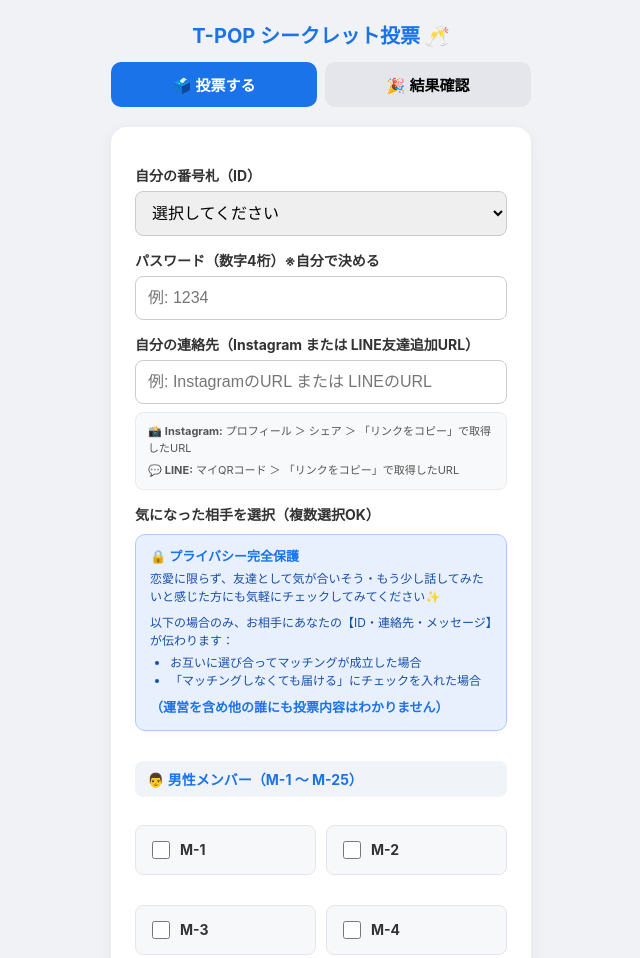
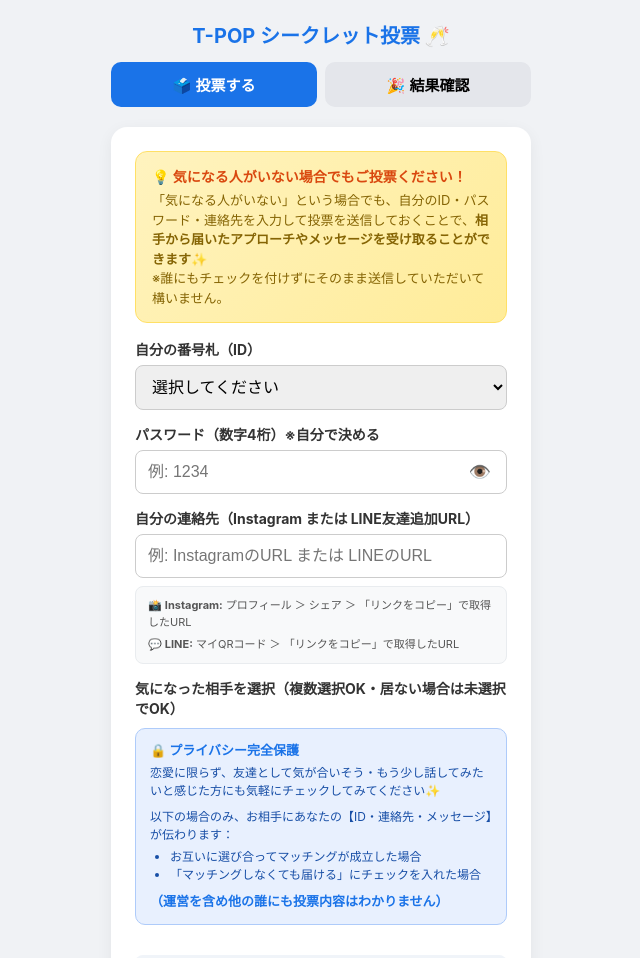
Before and after one commit to T-POP-U/tpop-vote, a Flask app: page / in a window 1280 px wide. Shown: the top 958 px of the page, without its empty margins (319-959 px from the left). Run offline with Flask 3, Linux system fonts and the light colour scheme; some libraries are stand-ins or nearby versions.

Commit message:
Update index.html

```diff
--- a/templates/index.html
+++ b/templates/index.html
@@ -4,6 +4,7 @@
   <meta charset="UTF-8">
   <meta name="viewport" content="width=device-width, initial-scale=1.0">
   <title>T-POP シークレット投票</title>
+  <!-- 🎉 JSライブラリ -->
   <script src="https://cdn.jsdelivr.net/npm/canvas-confetti@1.6.0/dist/confetti.browser.min.js" defer></script>
   <style>
     body { font-family: -apple-system, BlinkMacSystemFont, "Segoe UI", Roboto, sans-serif; margin: 0; padding: 20px; background: #f0f2f5; color: #333; overflow-x: hidden; }
@@ -16,6 +17,44 @@
     label { display: block; font-weight: bold; margin: 14px 0 6px; font-size: 14px; }
     select, input[type="text"], input[type="password"], textarea { width: 100%; padding: 12px; border: 1px solid #ccc; border-radius: 8px; font-size: 16px; box-sizing: border-box; }
     textarea { resize: vertical; min-height: 60px; font-family: inherit; }
+
+    /* 👁 パスワード表示切替付きインプットコンテナ */
+    .password-wrapper {
+      position: relative;
+      display: flex;
+      align-items: center;
+    }
+    .password-wrapper input {
+      padding-right: 45px;
+    }
+    .toggle-password-btn {
+      position: absolute;
+      right: 10px;
+      background: none;
+      border: none;
+      font-size: 18px;
+      cursor: pointer;
+      padding: 6px;
+      user-select: none;
+    }
+
+    /* 📣 「気になっている人がいなくても投票してね」案内ボックス */
+    .vote-notice-box {
+      background: linear-gradient(135deg, #fff3bf 0%, #ffec99 100%);
+      border: 1px solid #ffe066;
+      border-radius: 12px;
+      padding: 14px 16px;
+      margin-bottom: 16px;
+      color: #856404;
+      font-size: 13px;
+      line-height: 1.5;
+    }
+    .vote-notice-box strong {
+      color: #d9480f;
+      font-size: 14px;
+      display: block;
+      margin-bottom: 4px;
+    }
 
     /* 💡 連絡先補足ガイド */
     .contact-guide {
@@ -205,19 +244,16 @@
       backdrop-filter: blur(8px);
     }
 
-    /* マッチング相手（ピンクネオン） */
     .partner-label-matched {
       font-size: 12px; font-weight: 900; letter-spacing: 2px; color: #ff80bf;
       text-shadow: 0 0 10px #ff007f, 0 0 20px #ff007f;
     }
 
-    /* 相手ID：白文字×うっすらピンクネオン */
     .partner-id-matched {
       font-size: 32px; font-weight: 900; color: #ffffff; margin: 6px 0 14px;
       text-shadow: 0 0 8px #ffffff, 0 0 15px rgba(255, 0, 127, 0.8), 0 0 25px rgba(255, 0, 127, 0.5);
     }
 
-    /* 送信者（シアン統一） */
     .partner-label-approach {
       font-size: 12px; font-weight: 900; letter-spacing: 2px; color: #00f0ff;
       text-shadow: 0 0 8px rgba(0, 240, 255, 0.8);
@@ -252,23 +288,35 @@
 
     .message-text { font-size: 15px; color: #f8fafc; line-height: 1.5; font-weight: 600; word-break: break-all; white-space: pre-wrap; }
 
-    /* SNS特化ボタン */
+    /* 震えてタップを促すアニメーション付きボタン */
+    @keyframes pulseShake {
+      0% { transform: scale(1); }
+      10% { transform: scale(1.04) rotate(-1.5deg); }
+      20% { transform: scale(1.04) rotate(1.5deg); }
+      30% { transform: scale(1.04) rotate(-1.5deg); }
+      40% { transform: scale(1.04) rotate(1.5deg); }
+      50% { transform: scale(1); }
+      100% { transform: scale(1); }
+    }
+
     .btn-contact {
-      display: block; width: 100%; padding: 14px; border-radius: 12px;
+      display: block; width: 100%; padding: 15px; border-radius: 14px;
       font-size: 16px; font-weight: 900; color: white !important;
       text-decoration: none; box-sizing: border-box; letter-spacing: 1px;
+      animation: pulseShake 2.5s infinite ease-in-out;
     }
+
     .btn-instagram {
       background: linear-gradient(45deg, #f09433 0%, #e6683c 25%, #dc2743 50%, #cc2366 75%, #bc1888 100%);
-      box-shadow: 0 0 20px rgba(220, 39, 67, 0.6);
+      box-shadow: 0 0 20px rgba(220, 39, 67, 0.7);
     }
     .btn-line {
       background: #06C755;
-      box-shadow: 0 0 20px rgba(6, 199, 85, 0.6);
+      box-shadow: 0 0 20px rgba(6, 199, 85, 0.7);
     }
     .btn-default {
       background: #1a73e8;
-      box-shadow: 0 0 20px rgba(26, 115, 232, 0.6);
+      box-shadow: 0 0 20px rgba(26, 115, 232, 0.7);
     }
 
     /* 🌧️ 狂気の雨×ネオン（ノーマッチング専用カード） */
@@ -356,7 +404,16 @@
       <button class="tab-btn" onclick="showTab('result')">🎉 結果確認</button>
     </div>
 
+    <!-- 投票画面 -->
     <div id="vote-tab" class="card">
+
+      <!-- 📣 アプローチ受領についての重要案内 -->
+      <div class="vote-notice-box">
+        <strong>💡 気になる人がいない場合でもご投票ください！</strong>
+        「気になる人がいない」という場合でも、自分のID・パスワード・連絡先を入力して投票を送信しておくことで、<b>相手から届いたアプローチやメッセージを受け取ることができます✨</b><br>
+        ※誰にもチェックを付けずにそのまま送信していただいて構いません。
+      </div>
+
       <form id="voteForm">
         <label>自分の番号札（ID）</label>
         <select id="my_id" required>
@@ -374,7 +431,10 @@
         </select>
 
         <label>パスワード（数字4桁）※自分で決める</label>
+        <div class="password-wrapper">
           <input type="password" id="pin" placeholder="例: 1234" maxlength="4" required>
+          <button type="button" class="toggle-password-btn" onclick="togglePasswordVisibility('pin', this)">👁️</button>
+        </div>
 
         <label>自分の連絡先（Instagram または LINE友達追加URL）</label>
         <input type="text" id="contact" placeholder="例: InstagramのURL または LINEのURL" required>
@@ -384,7 +444,7 @@
           <div class="contact-guide-item">💬 <b>LINE:</b> マイQRコード ＞ 「リンクをコピー」で取得したURL</div>
         </div>
 
-        <label>気になった相手を選択（複数選択OK）</label>
+        <label>気になった相手を選択（複数選択OK・居ない場合は未選択でOK）</label>
 
         <div class="privacy-notice">
           <strong>🔒 プライバシー完全保護</strong>
@@ -398,6 +458,7 @@
         </div>
 
         <div class="grid" id="checkbox-grid">
+          <!-- JSで描画 -->
         </div>
 
         <div id="messages-container" class="messages-container"></div>
@@ -406,6 +467,7 @@
       </form>
     </div>
 
+    <!-- 投票完了表示 -->
     <div id="complete-view" class="card" style="display:none;">
       <div class="complete-box">
         <h2 style="color: #1a73e8;">投票完了✨</h2>
@@ -414,6 +476,7 @@
       </div>
     </div>
 
+    <!-- 結果確認画面 -->
     <div id="result-tab" class="card" style="display:none;">
       <label>自分の番号札（ID）</label>
       <select id="res_my_id">
@@ -431,7 +494,10 @@
       </select>
 
       <label>設定したパスワード（4桁）</label>
+      <div class="password-wrapper">
         <input type="password" id="res_pin" placeholder="4桁の数字" maxlength="4">
+        <button type="button" class="toggle-password-btn" onclick="togglePasswordVisibility('res_pin', this)">👁️</button>
+      </div>
 
       <button type="button" class="submit-btn" onclick="checkResultWithAnimation()">結果を見る 🔍</button>
 
@@ -452,6 +518,18 @@
       }
       grid.innerHTML = html;
     });
+
+    /* 👁 パスワード表示/非表示切り替え機能 */
+    function togglePasswordVisibility(inputId, btn) {
+      const input = document.getElementById(inputId);
+      if (input.type === "password") {
+        input.type = "text";
+        btn.textContent = "🙈";
+      } else {
+        input.type = "password";
+        btn.textContent = "👁️";
+      }
+    }
 
     function triggerVibrate(pattern) {
       if ("vibrate" in navigator) {
@@ -575,9 +653,9 @@
       const isUrl = contact.startsWith('http://') || contact.startsWith('https://');
 
       if (contactStr.includes('instagram.com')) {
-        return `<a href="${contact}" target="_blank" rel="noopener noreferrer" class="btn-contact btn-instagram">📸 Instagramを開く</a>`;
+        return `<a href="${contact}" target="_blank" rel="noopener noreferrer" class="btn-contact btn-instagram">📸 Instagramを開く（タップして連絡）</a>`;
       } else if (contactStr.includes('line.me') || contactStr.includes('line.naver.jp')) {
-        return `<a href="${contact}" target="_blank" rel="noopener noreferrer" class="btn-contact btn-line">💬 LINEを開く</a>`;
+        return `<a href="${contact}" target="_blank" rel="noopener noreferrer" class="btn-contact btn-line">💬 LINEを開く（タップして追加）</a>`;
       } else if (isUrl) {
         return `<a href="${contact}" target="_blank" rel="noopener noreferrer" class="btn-contact btn-default">🔗 連絡先を開く</a>`;
       } else {
@@ -636,6 +714,7 @@
       draw();
     }
 
+    /* 🔍 事前認証チェック ＆ カウントダウン結果表示 */
     async function checkResultWithAnimation() {
       const my_id = document.getElementById('res_my_id').value;
       const pin = document.getElementById('res_pin').value;
@@ -644,12 +723,31 @@
 
       if (!my_id || !pin) return alert("IDとパスワードを入力してください");
 
-      const resPromise = fetch('/api/result', {
+      display.innerHTML = '<div style="text-align:center; padding:15px; color:#666; font-size:14px;">照合中...</div>';
+
+      // 1. カウントダウン前にAPIで認証（ID・パスワードが存在・一致するか確認）
+      let res;
+      let data;
+      try {
+        res = await fetch('/api/result', {
           method: 'POST',
           headers: {'Content-Type': 'application/json'},
           body: JSON.stringify({ my_id, pin })
         });
+        data = await res.json();
+      } catch (e) {
+        display.innerHTML = `<div style="color:red; text-align:center; padding:20px; font-weight:bold;">通信エラーが発生しました</div>`;
+        return;
+      }
 
+      // 2. 認証失敗（ID/パスワード不一致等）なら即座にエラーを出して演出スキップ
+      if (!res.ok) {
+        triggerVibrate([100, 100, 100]);
+        display.innerHTML = `<div style="color:red; text-align:center; padding:15px; font-weight:bold; background:#fee2e2; border-radius:10px; margin-top:15px;">⚠️ ${data.message || 'IDまたはパスワードが間違っています'}</div>`;
+        return;
+      }
+
+      // 3. 認証OKの時だけカウントダウン演出を開始！
       const updateBeat = (num) => {
         layer.innerHTML = `
           <div class="dark-overlay screen-pulse">
@@ -672,14 +770,6 @@
 
       await new Promise(r => setTimeout(r, 750));
       layer.innerHTML = "";
-
-      const res = await resPromise;
-      const data = await res.json();
-
-      if (!res.ok) {
-        display.innerHTML = `<div style="color:red; text-align:center; padding:20px; font-weight:bold;">${data.message}</div>`;
-        return;
-      }
 
       let html = `<div class="result-section-header">【 結 果 】</div>`;
 
```
Lines whose indentation alone changed are shown as unchanged.
